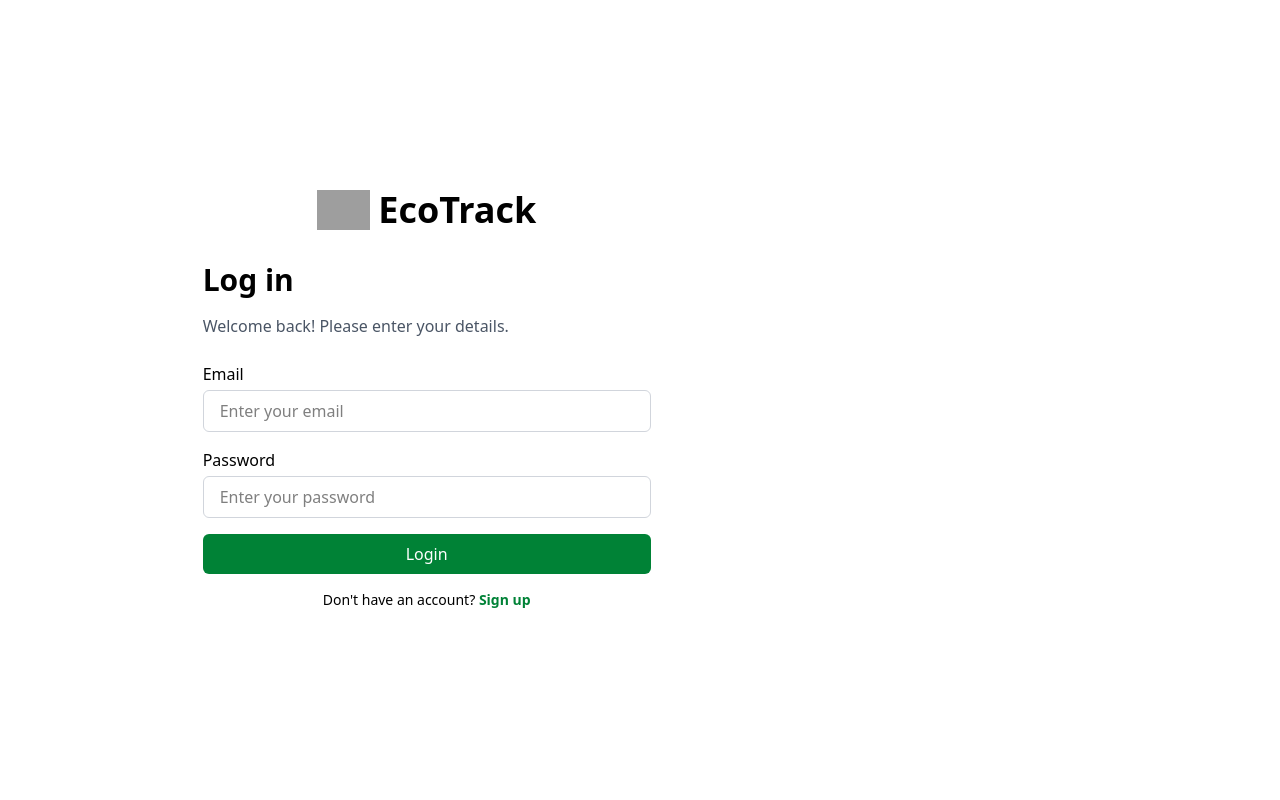
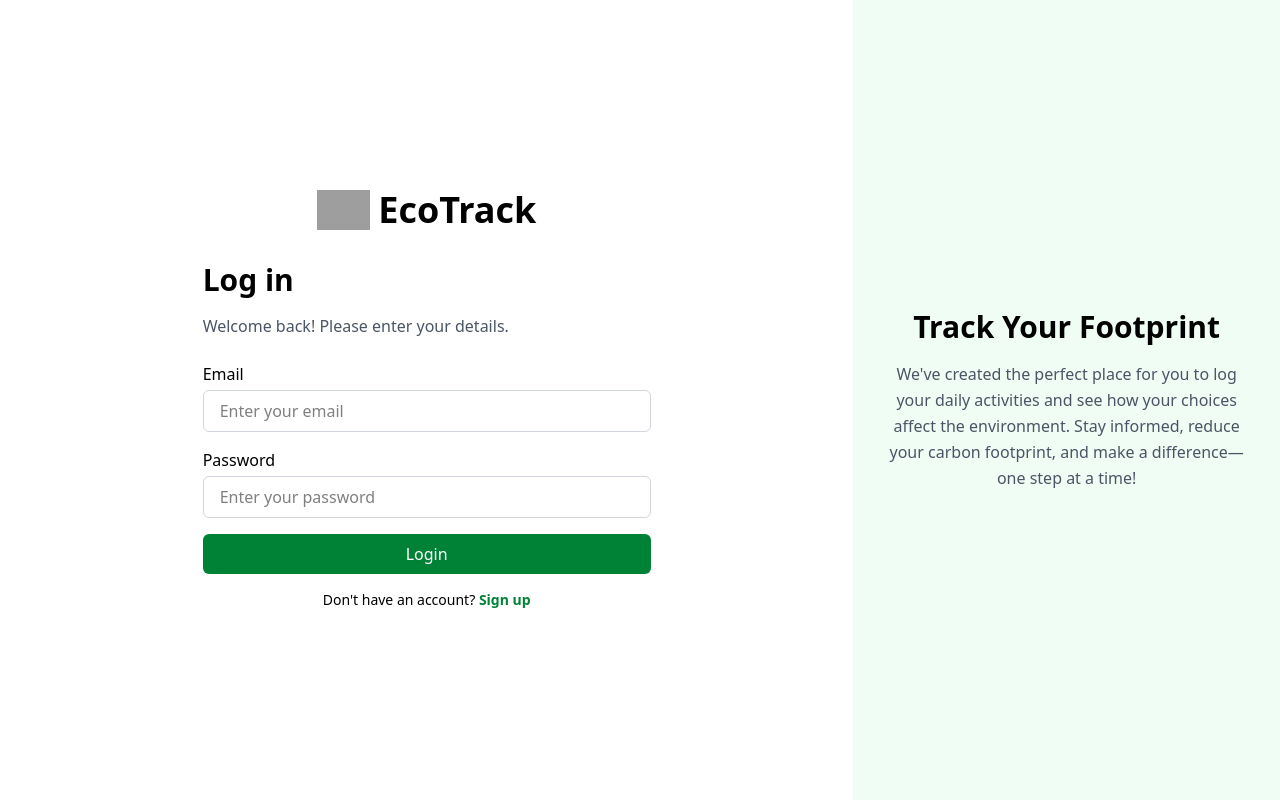
Before and after one commit to AaronJai/CITS3403_PROJECT, a Python web app: template app/templates/auth/login.html in a window 1280 px wide. Run offline with Jinja, Linux system fonts and the light colour scheme; the template is opened without the code that fills it, so the values that code supplies are empty; grey boxes are pictures that could not be loaded.

Commit message:
feat: add informational section to login page - Added a right section with informational text about EcoTrack. - Styled the section with a light green background and centered text. - Made the section responsive, hidden on smaller screens.

```diff
--- a/app/templates/auth/login.html
+++ b/app/templates/auth/login.html
@@ -66,6 +66,16 @@
           </div>
         </div>
       </div>
+      <div
+        class="hidden md:flex flex-col justify-center items-center bg-green-50 p-8 text-center"
+      >
+        <h2 class="text-3xl font-bold mb-4">Track Your Footprint</h2>
+        <p class="text-gray-600 leading-relaxed">
+          We've created the perfect place for you to log your daily activities
+          and see how your choices affect the environment. Stay informed, reduce
+          your carbon footprint, and make a difference—one step at a time!
+        </p>
+      </div>
     </div>
   </body>
 </html>
```
